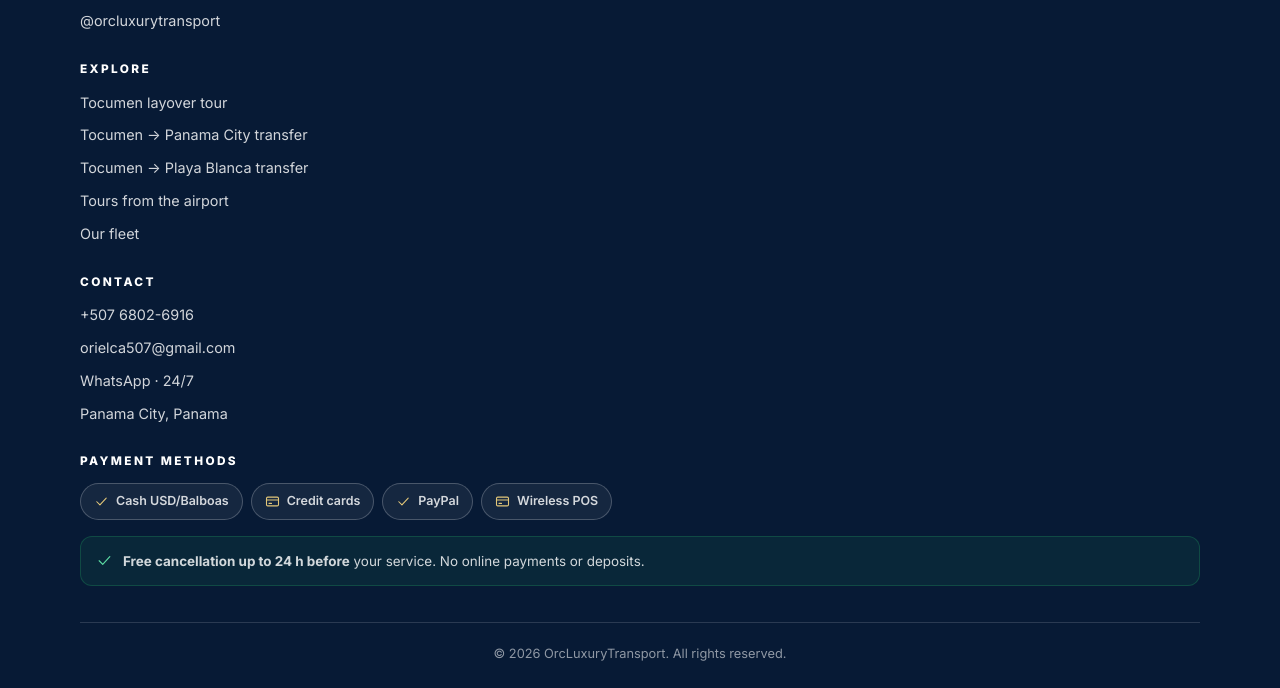
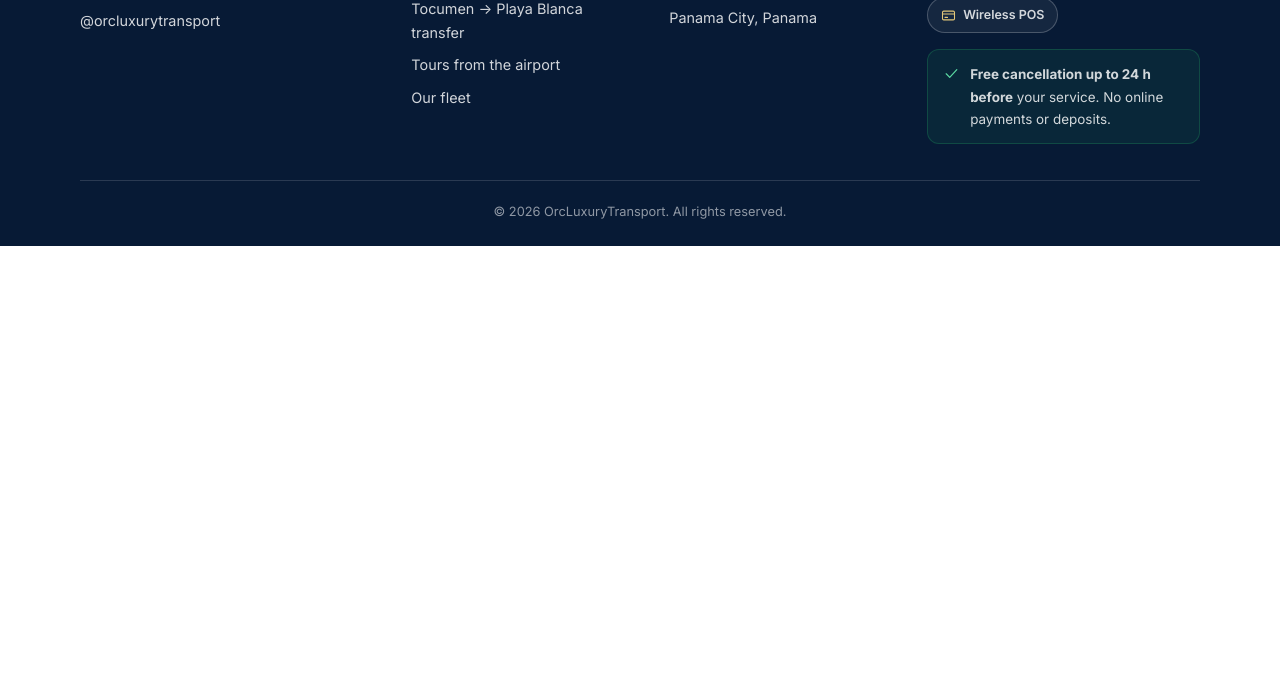
Before and after one commit to kike9083/orcluxurytransport, a website: page sitio-para-subir/en/index.html in a window 1280 px wide. Shown: the part 7341-8029 px from the top of the page. After the commit the page ends 7587 px from the top, so only its background shows below. Drawn offline with Linux system fonts and the light colour scheme; no server answers.

Commit message:
fix(footer): lay out pie grid in columns instead of stacking
pie__rejilla was display:grid without grid-template-columns, so the
footer always rendered as one tall column. Now 2 columns from 700px
and 4 columns (brand / explore / contact / payment) from 980px,
matching the existing site breakpoints; mobile keeps the stack.

```diff
--- a/sitio-para-subir/en/index.html
+++ b/sitio-para-subir/en/index.html
@@ -314,6 +314,7 @@ p{ margin:0 0 1em; } p:last-child{ margin-bottom:0; }
   .tours__rejilla{ grid-template-columns:repeat(2,1fr); }
   .confianza__rejilla{ grid-template-columns:repeat(2,1fr); gap:16px 20px; }
   .stats{ grid-template-columns:repeat(4,1fr); }
+  .pie__rejilla{ grid-template-columns:1fr 1fr; gap:30px 40px; }
 }
 @media (min-width:980px){
   .hero{ padding:96px 0 104px; }
@@ -322,6 +323,7 @@ p{ margin:0 0 1em; } p:last-child{ margin-bottom:0; }
   .flota__rejilla{ grid-template-columns:repeat(4,1fr); }
   .tours__rejilla{ grid-template-columns:repeat(4,1fr); }
   .nosotros__rejilla{ grid-template-columns:1fr 1.05fr; gap:52px; }
+  .pie__rejilla{ grid-template-columns:1.35fr 1fr 1fr 1.3fr; gap:34px 48px; }
   .seccion{ padding:92px 0; }
 }
 @media (max-width:979px){
```
Also changed, not shown: sitio-para-subir/index.html (+2 -0 lines).
